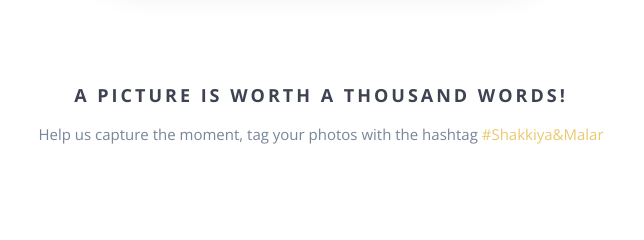
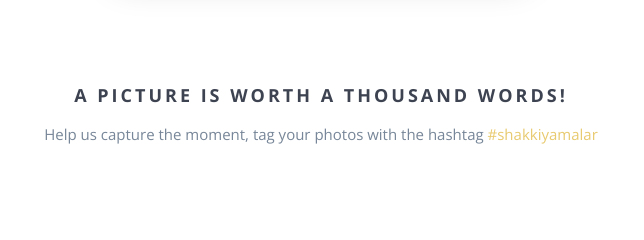
Before and after one commit to shakkiya-malar/wedding-invitation, a website: page index.html in a window 1280 px wide. Shown: the part 2100-2340 px from the top of the page, 319-963 px from the left. Drawn offline with nearby package versions, Linux system fonts and the light colour scheme; some packages are replaced by stand-ins of ours; no server answers; files whose address does not match are found by name.

Commit message:
Add files via upload

```diff
--- a/index.html
+++ b/index.html
@@ -355,7 +355,7 @@
             <div class="col-md-12 text-center">
                 <h3>A picture is worth a thousand words!</h3>
                 <p>Help us capture the moment, tag your photos with the hashtag
-                    <a href="https://instagram.com/explore/tags/Shakkiya&Malar/" target="_blank">#Shakkiya&Malar</a>
+                    <a href="https://instagram.com/explore/tags/ShakkiyaMalar/" target="_blank">#shakkiyamalar</a>
                 </p>
             </div>
         </div>
```
